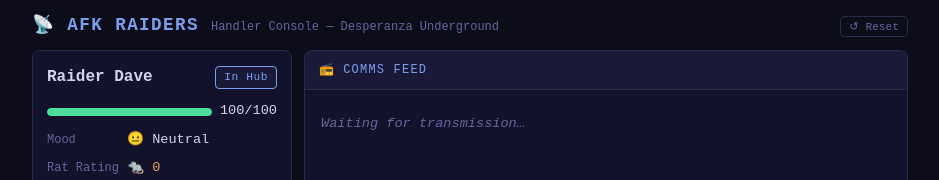
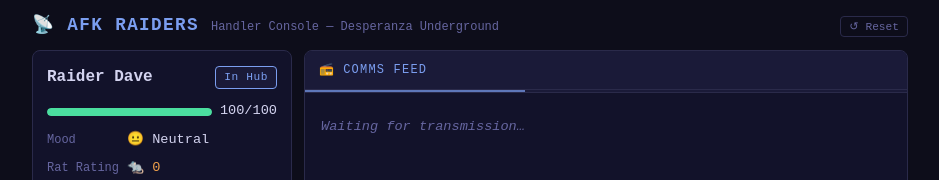
Before and after one commit to DanJ210/afk-raiders, a Vue app: page / in a window 1280 px wide. Shown: the top 180 px of the page, without its empty margins (170-1109 px from the left). Built offline with nearby package versions, Linux system fonts and the light colour scheme.

Commit message:
Adding tick interval progress bar

```diff
--- a/src/components/CommsLog.vue
+++ b/src/components/CommsLog.vue
@@ -1,6 +1,7 @@
 <script setup lang="ts">
 import { computed, ref, watch, nextTick, onMounted } from 'vue'
 import { useGameStore } from '../stores/gameStore'
+import { TICK_INTERVAL_MS } from '../engine/catchUp'
 
 const store = useGameStore()
 const logEl = ref<HTMLElement | null>(null)
@@ -53,6 +54,17 @@ onMounted(scrollToTop)
       <span class="comms-log__title">COMMS FEED</span>
     </header>
     <div
+      class="comms-log__tick-track"
+      role="progressbar"
+      aria-label="Time until next transmission"
+    >
+      <div
+        :key="store.lastTickAt"
+        class="comms-log__tick-bar"
+        :style="{ animationDuration: `${TICK_INTERVAL_MS}ms` }"
+      ></div>
+    </div>
+    <div
       ref="logEl"
       class="comms-log__feed"
       role="log"
@@ -102,6 +114,31 @@ onMounted(scrollToTop)
   font-size: 0.75rem;
   letter-spacing: 0.1em;
   color: var(--color-accent);
+}
+
+.comms-log__tick-track {
+  height: 3px;
+  background: var(--color-surface-raised);
+  border-bottom: 1px solid var(--color-border);
+  overflow: hidden;
+}
+
+.comms-log__tick-bar {
+  height: 100%;
+  background: var(--color-accent);
+  opacity: 0.7;
+  animation-name: tick-fill;
+  animation-timing-function: linear;
+  animation-fill-mode: forwards;
+}
+
+@keyframes tick-fill {
+  from {
+    width: 0%;
+  }
+  to {
+    width: 100%;
+  }
 }
 
 .comms-log__feed {
--- a/src/stores/gameStore.ts
+++ b/src/stores/gameStore.ts
@@ -185,6 +185,7 @@ export const useGameStore = defineStore('game', () => {
     signal,
     log,
     newEvents,
+    lastTickAt,
     awaySummary,
     encourage,
     scold,
```
